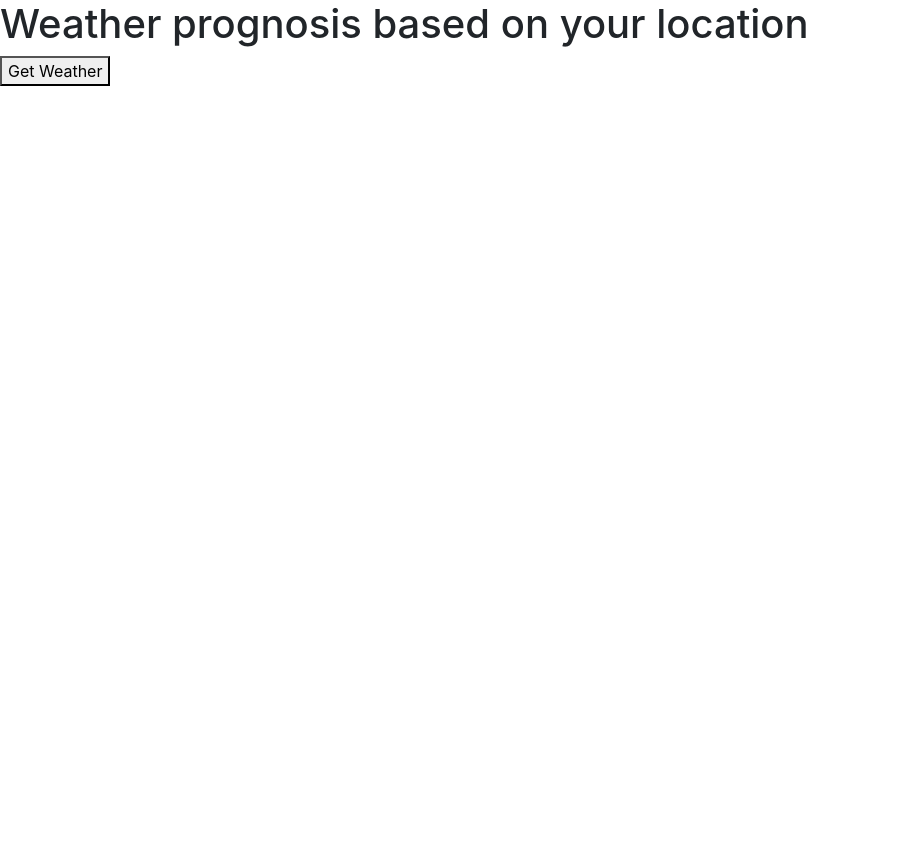
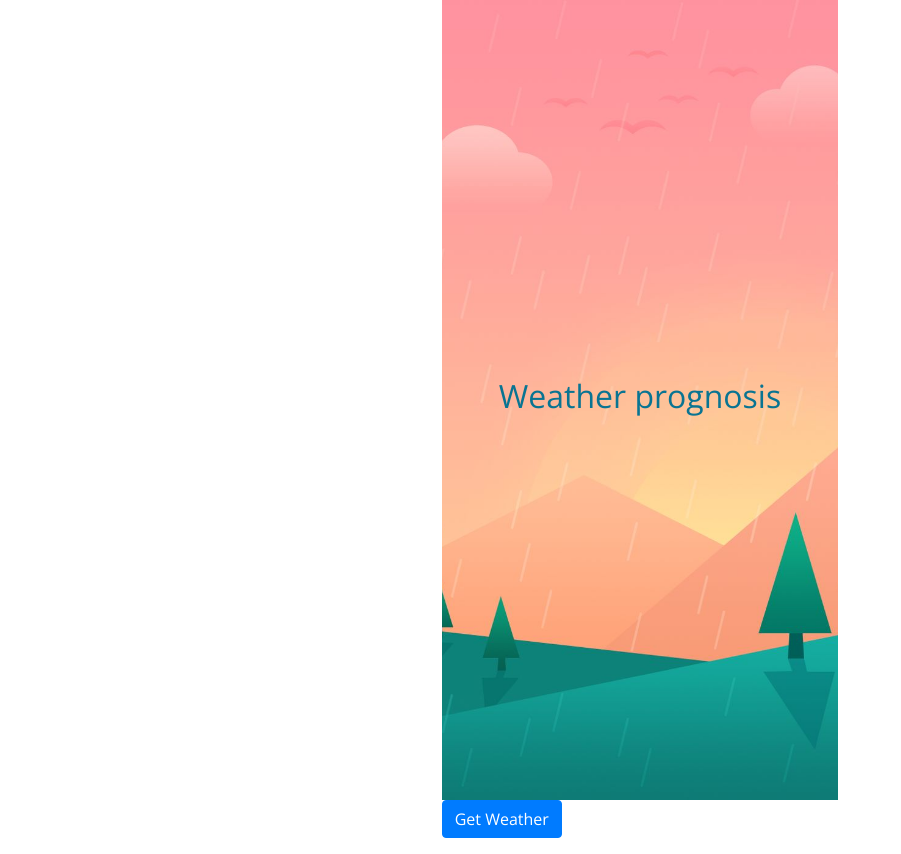
Before and after one commit to GoranAviani/react-weather-app, a React (Create React App) app: page / in a window 1280 px wide. Shown: the whole page, without its empty margins (0-901 px from the left). Before the commit the page ends 800 px from the top, so only its background shows below. Built offline with nearby package versions, Linux system fonts and the light colour scheme.

Commit message:
Worked on design. Used Bootstrap and CSS

```diff
--- a/src/App.css
+++ b/src/App.css
@@ -0,0 +1,44 @@
+@import url('https://fonts.googleapis.com/css?family=Merriweather:100,200,300,300i,400,400i,700');
+@import url('https://fonts.googleapis.com/css?family=Roboto+Slab:400,700');
+@import url('https://fonts.googleapis.com/css?family=Open+Sans:300,400');
+
+body {
+  font-family: "Open Sans", serif;
+
+}
+
+
+.title{
+    margin-top: 50px;
+
+}
+
+.results{
+    margin-top: 50px;
+}
+
+
+.title-container {
+  height: 800px;
+  background: url("images/bg.jpg") center center no-repeat;
+  background-size: cover;
+  display: flex;
+  align-items: center;
+  justify-content: center;
+  text-align: center;
+  color: #097492;
+}
+
+.weather_info {
+
+  font-size: 20px;
+  font-weight: 200;
+  letter-spacing: 2px;
+}
+
+.weather_text {
+  color: #f16051;
+  border-bottom: solid 2px rgba(255,255,255,0.06);
+  padding: 20px 0 20px 0;
+  font-weight: 400;
+}
--- a/src/App.js
+++ b/src/App.js
@@ -53,7 +53,7 @@ class App extends Component{
     render()
     {
         return(
-            <div>
+            <div className="col-md-4 offset-md-4">
                 <Titles/>
                 <Form getLocation={this.getLocation}/>
                 <Weather
--- a/src/components/Form.js
+++ b/src/components/Form.js
@@ -7,7 +7,7 @@ class Form extends Component {
 
             <form onSubmit ={this.props.getLocation}>
                 <p>
-                	<button>Get Weather</button>
+                	<button className ="btn btn-primary">Get Weather</button>
                 </p>
             </form>
 
--- a/src/components/Titles.js
+++ b/src/components/Titles.js
@@ -3,8 +3,9 @@ import React, {Component} from "react";
 class Titles extends Component {
     render(){
         return(
-            <div>
-                <h1>Weather prognosis based on your location</h1>
+            <div className="title-container">
+                <h2>Weather prognosis</h2>
+
             </div>
 
         );
--- a/src/components/Weather.js
+++ b/src/components/Weather.js
@@ -3,11 +3,13 @@ import React, { Component } from "react";
 class Weather extends Component{
     render(){
         return(
-            <div>
-                {this.props.weatherCity && this.props.weatherCountry && <p>Location: {this.props.locationCity}, {this.props.locationRegionName}, {this.props.locationCountry}, {this.props.locationCountryCode}</p>}
-                {this.props.weatherTemperature && <p>Temperature: {this.props.weatherTemperature} C</p>}
-                {this.props.weatherHumidity && <p>Humidity: {this.props.weatherHumidity} %</p> }
-                {this.props.weatherDescription && <p>Description: {this.props.weatherDescription}</p>}
+            <div className ="weather_info">
+                <h2 className="font-weight-light mb-0">
+                    {this.props.weatherCity && this.props.weatherCountry && <p className="weather_text"> Location: {this.props.locationCity}, {this.props.locationRegionName}, {this.props.locationCountry}, {this.props.locationCountryCode}</p>}
+                    {this.props.weatherTemperature && <p>Temperature: {this.props.weatherTemperature} C</p>}
+                    {this.props.weatherHumidity && <p>Humidity: {this.props.weatherHumidity} %</p> }
+                    {this.props.weatherDescription && <p>Description: {this.props.weatherDescription}</p>}
+                </h2>
             </div>
                 //If there is someting && this, then show it
 
--- a/src/index.js
+++ b/src/index.js
@@ -3,6 +3,7 @@ import ReactDOM from 'react-dom';
 import './index.css';
 
 import 'bootstrap/dist/css/bootstrap.min.css';
+import './App.css'
 import App from './App';
 import registerServiceWorker from './registerServiceWorker';
 
```
Also changed, not shown: src/images/bg.jpg (added).
